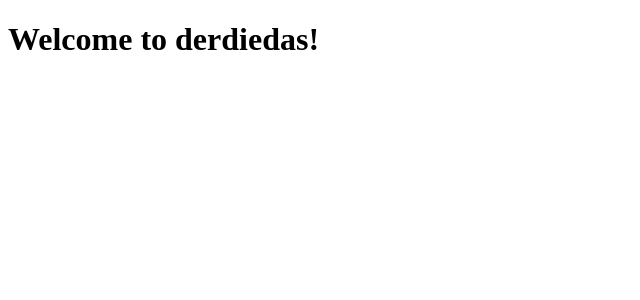
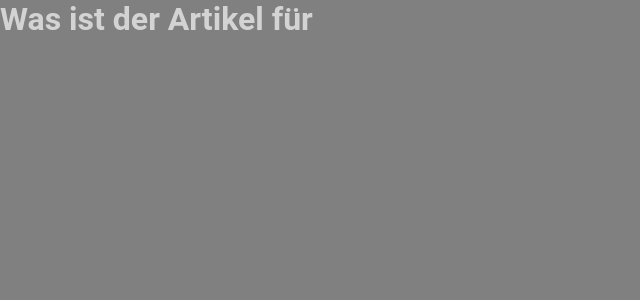
Before and after one commit to lnksz/derdiedas, an Angular app in the folder derdiedas/: page / in a window 1280 px wide. Shown: the top 300 px of the page, without its empty margins (0-640 px from the left). Built offline with nearby package versions, Linux system fonts and the light colour scheme.

Commit message:
Switch to SCSS

```diff
--- a/derdiedas/angular.json
+++ b/derdiedas/angular.json
@@ -57,7 +57,7 @@
               "src/assets"
             ],
             "styles": [
-              "src/styles.sass"
+              "src/styles.scss"
             ],
             "scripts": []
           },
--- a/derdiedas/src/app/app.component.ts
+++ b/derdiedas/src/app/app.component.ts
@@ -6,10 +6,10 @@ import { CommonModule } from '@angular/common';
   standalone: true,
   imports: [CommonModule],
   template: `
-    <h1>Welcome to {{title}}!</h1>
+    <h1>Was ist der Artikel für </h1>
   `,
-  styles: [],
+  styleUrl: 'app.scss',
 })
 export class AppComponent {
-  title = 'derdiedas';
+  title = 'Der Die Das';
 }
--- /dev/null
+++ b/derdiedas/src/app/app.scss
@@ -0,0 +1,3 @@
+h1 {
+    color: lightgrey;
+}
--- a/derdiedas/src/styles.sass
+++ /dev/null
@@ -1 +0,0 @@
-/* You can add global styles to this file, and also import other style files */
--- /dev/null
+++ b/derdiedas/src/styles.scss
@@ -0,0 +1,13 @@
+* {
+    margin: 0;
+    padding: 0;
+    box-sizing: border-box;
+    font-family: 'Roboto', sans-serif;
+}
+
+body {
+  background-color: gray;
+  background-size: cover;
+  width: 100%;
+  min-height: 100vh;
+}
```
